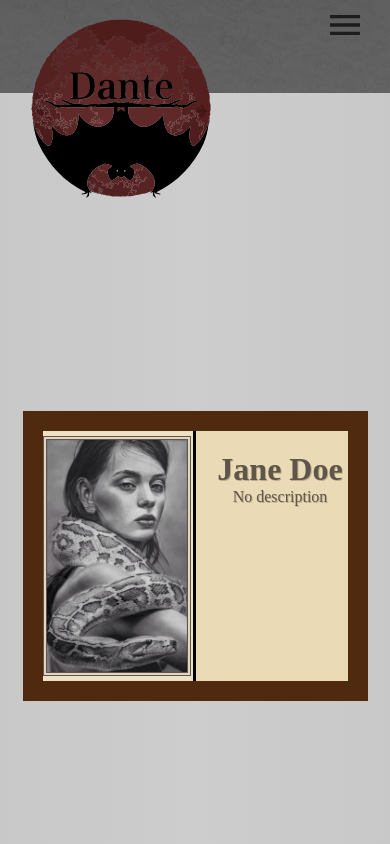
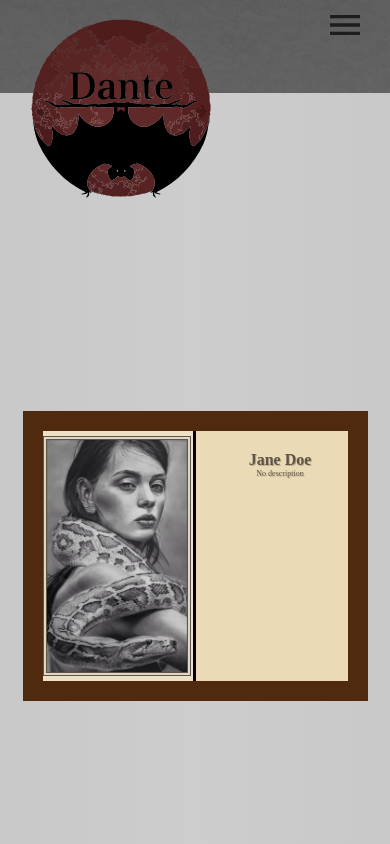
Before and after one commit to heliamazinani/portfolio, a React (Vite) app in the folder webPortfolio/: page /Gallery in a window 390 px wide. Both pictures are taken after a click on the button "Traditional". Shown: the top 844 px of the page. Built offline with nearby package versions, Linux system fonts and the light colour scheme.

Commit message:
gallery bug

```diff
--- a/webPortfolio/src/pages/Gallery.css
+++ b/webPortfolio/src/pages/Gallery.css
@@ -241,4 +241,11 @@
     .flip-card-backk{
         width: 180px;
     }
+    .flip-card.flipped .flip-card-inner {
+        transform:   translateX(140px) rotateY(180deg);
+    }
+    .wall{
+        font-size: 8px;
+
+    }
 }
```
